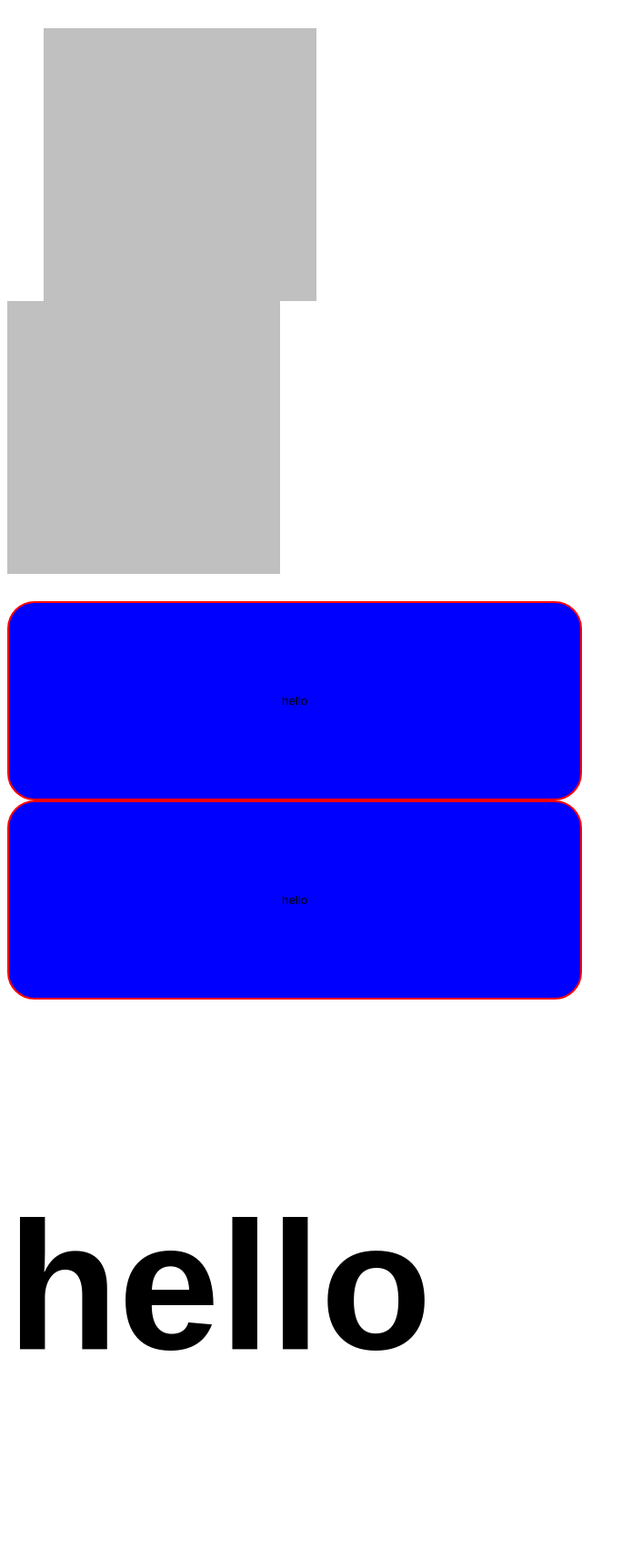
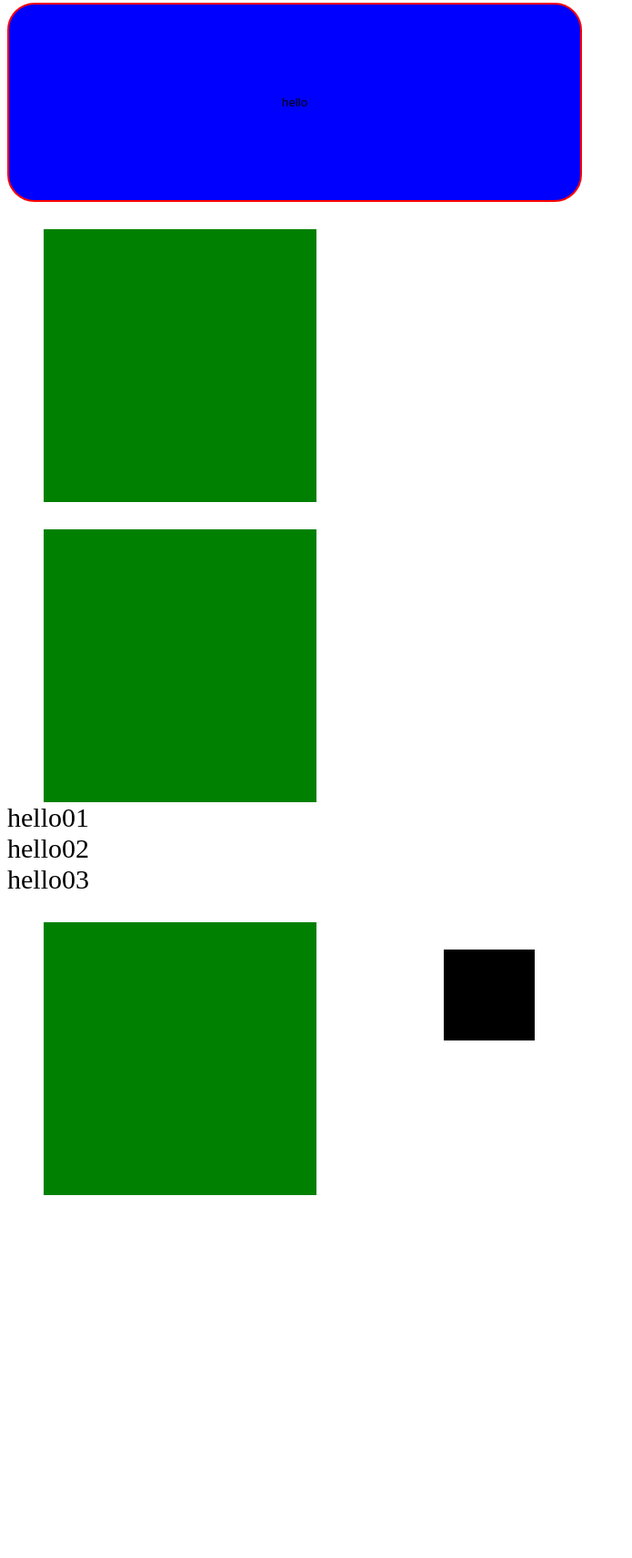
Before and after one commit to KohsukeTakeda/html, a plain HTML site: page css_intro/index.html in a window 1280 px wide. Shown: the part 747-2460 px from the top of the page at 91% size, without its empty margins (0-695 px from the left). After the commit the page ends 2061 px from the top, so only its background shows below. Drawn offline with Linux system fonts and the light colour scheme.

Commit message:
1-7 課題提出

```diff
--- a/css_intro/css/style.css
+++ b/css_intro/css/style.css
@@ -1,33 +1,28 @@
-#title {
+#title{
   color: red;
 }
 
-.description {
+.description{
   color: blue;
 }
 
-.box {
-  background-color: black;
+.box01{
+  background-color: blue;
   width: 1000px;
   height: 300px;
 }
 
-.box1 {
+.box1{
   background-color: silver;
   width: 300px;
   height: 300px;
   margin-bottom: 30px;
 }
 
-.box2 {
+.box2{
   background-color: red;
   width: 300px;
   height: 300px;
-}
-
-button {
-  background-color: blue;
-  padding: 100px 300px;
 }
 
 button{
@@ -38,27 +33,6 @@ button{
   border-radius: 30px;
 }
 
-p{
-  font-size: 200px;
-  font-weight: bold;
-  font-family: 'arial';
-}
-
-button{
-  background-color: blue;
-  padding: 100px 300px;
-}
-.box{
-  background-color: silver;
-  width: 300px;
-  height: 100px;
-  margin-bottom: 30px;
-}
-span{
-  display: block;
-  font-size: 30px;
-}
-
 .box{
   background-color: silver;
   width: 300px;
@@ -66,11 +40,16 @@ span{
   margin-bottom: 30px;
   position: relative;
   top: 30px;
-  left: 40px;
+  left: 40px
+}
+
+span{
+  display: block;
+  font-size: 30px;
 }
 
 .box{
-  background-color: silver;
+  background-color: green;
   width: 300px;
   height: 300px;
 }
@@ -81,5 +60,5 @@ span{
   height: 100px;
   position: absolute;
   top: 30px;
-  left: 40px;
+  left: 440px;
 }
--- a/css_intro/index.html
+++ b/css_intro/index.html
@@ -3,8 +3,7 @@
 <head>
   <meta charset="UTF-8" />
   <title>おむすびテックアカデミー</title>
-
-  <link rel="stylesheet" href="css/style.css"
+  <link rel="stylesheet" href="css/style.css" />
 
 </head>
   <body>
@@ -12,8 +11,7 @@
     <p class="description">CSSの入門！</p>
   </body>
 
-  <div class="box">
-  </div>
+  <div class="box01"></div>
 
   <div class="box1">
   </div>
@@ -21,39 +19,25 @@
   </div>
 
   <button>
-  hello
-  </button>
-
-  <button>
-  hello
-  </button>
-
-  <p>
-    hello
-  </p>
-
-  <button>
     hello
   </button>
 
   <body>
-    <dvi class="box">
-    </dvi>
-    <dvi class="box">
-    </dvi>
+    <div class="box">
+    </div>
+    <div class="box">
+    </div>
+
     <span>
-      hello
+      hello01
     </span>
     <span>
-      hello
+      hello02
     </span>
     <span>
-      hello
+      hello03
     </span>
   </body>
-  <div class="box">
-
-  </div>
 
   <div class="box">
     <div class="box2">
```
Also changed, not shown: css_intro_issue/css/style.css (added, +26 -0 lines), css_intro_issue/index.html (added, +14 -0 lines).
